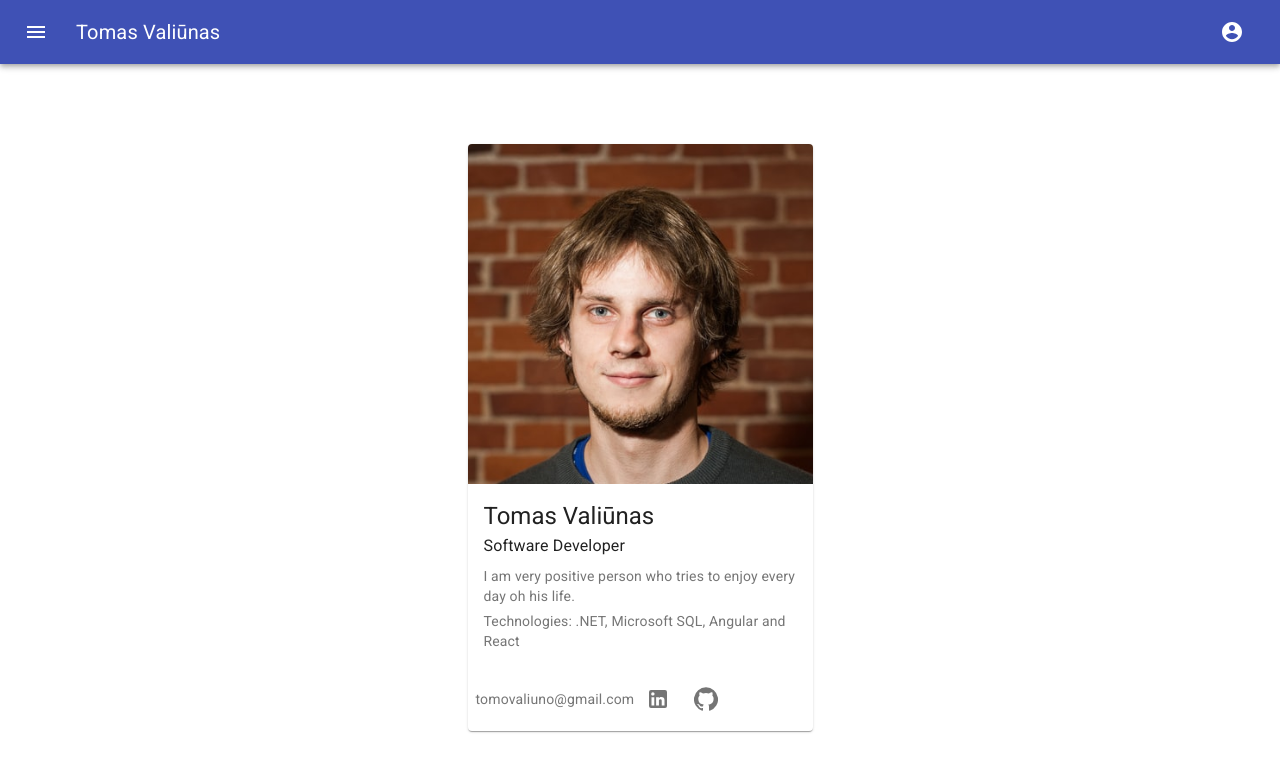
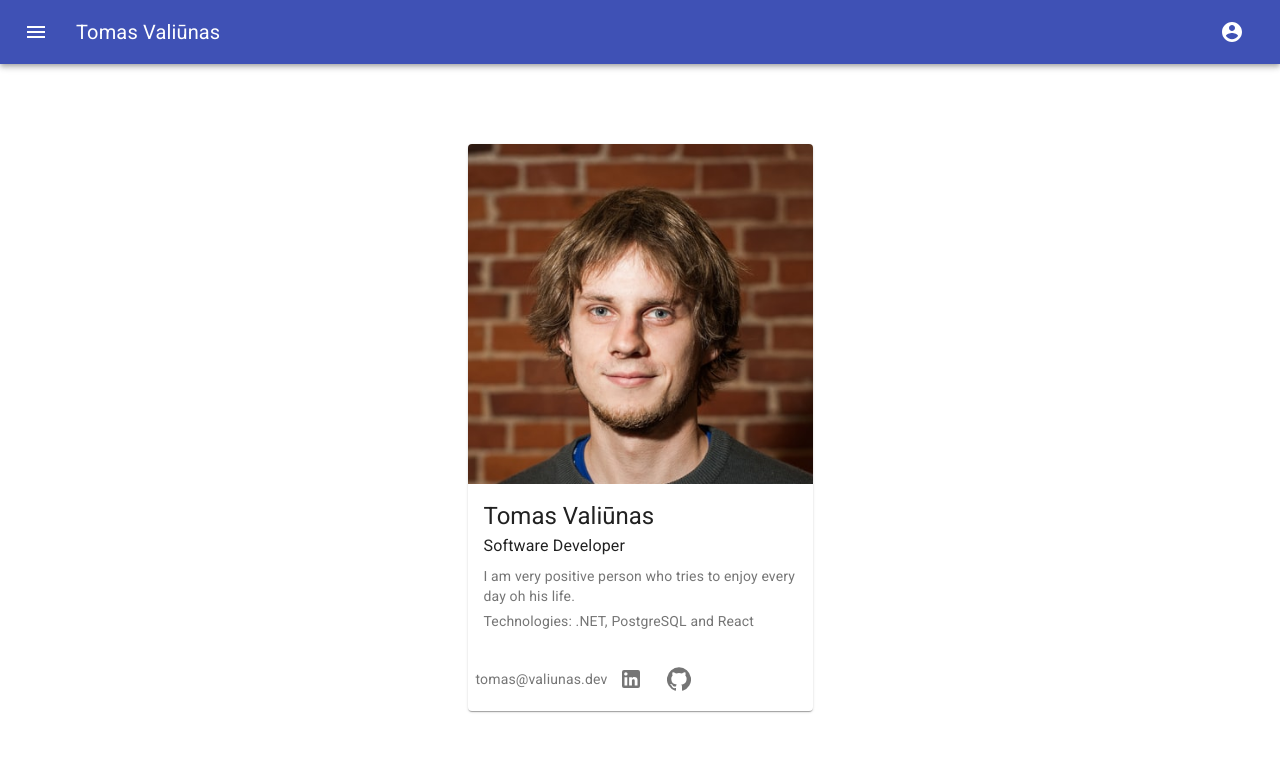
Before and after one commit to tom-val/interactive-timeline, a React (Create React App) app: page /about in a window 1280 px wide. Shown: the top 772 px of the page. Built offline with nearby package versions, Linux system fonts and the light colour scheme.

Commit message:
Update About.tsx

```diff
--- a/src/components/About/About.tsx
+++ b/src/components/About/About.tsx
@@ -73,7 +73,7 @@ export default function About() {
                             color="textSecondary"
                             component="p"
                         >
-                            Technologies: .NET, Microsoft SQL, Angular and React
+                            Technologies: .NET, PostgreSQL and React
                         </Typography>
                     </CardContent>
                     <CardActions disableSpacing>
@@ -82,7 +82,7 @@ export default function About() {
                             color="textSecondary"
                             component="p"
                         >
-                            tomovaliuno@gmail.com
+                            tomas@valiunas.dev
                         </Typography>
 
                         <IconButton aria-label="LinkedIn" component="a" href="https://www.linkedin.com/in/tomas-valiunas-5a5a85114/" >
```
